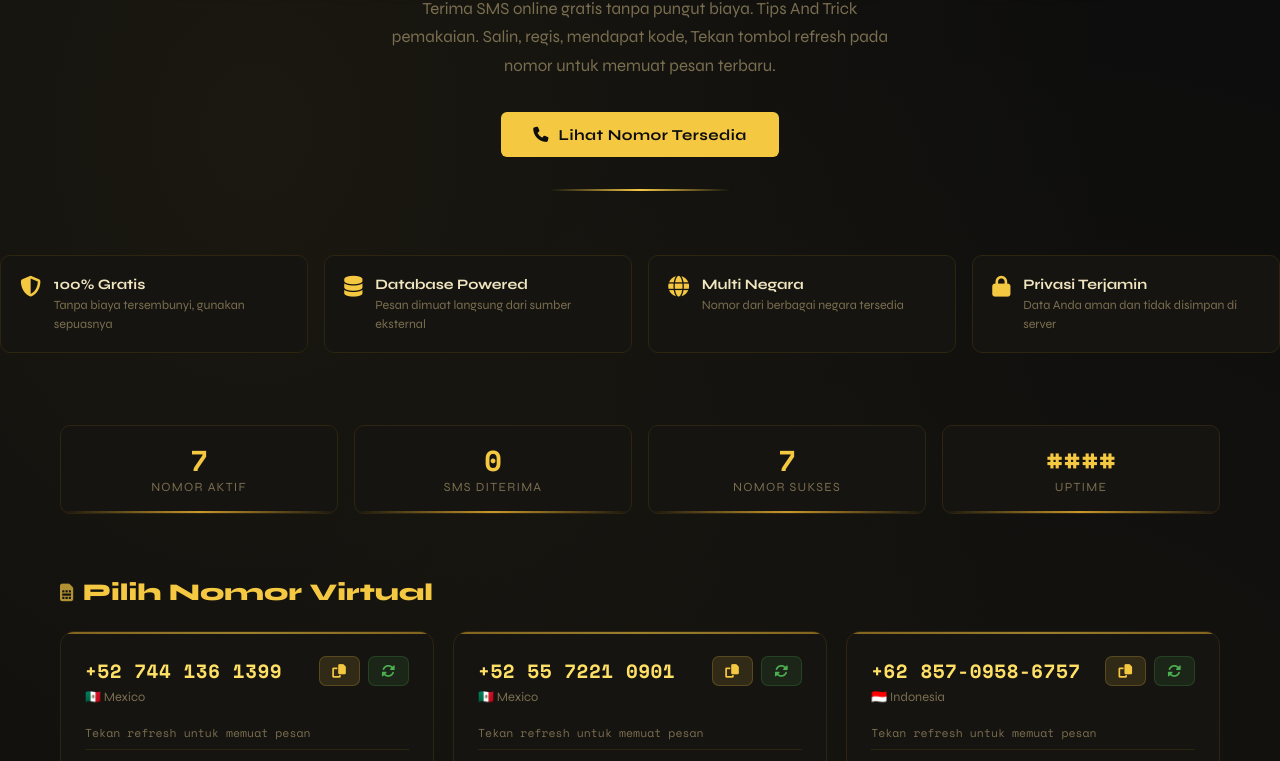
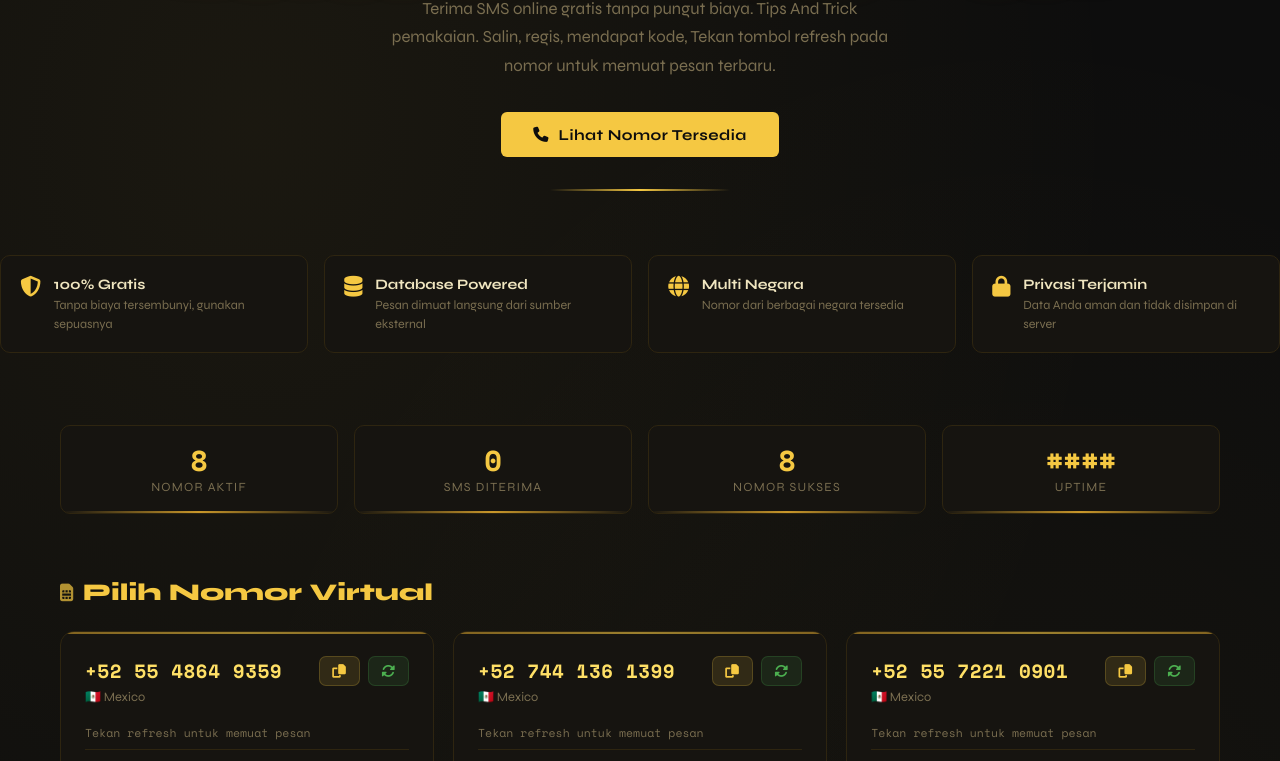
Before and after one commit to feelingjust/nuknan, a plain HTML site: page index.html in a window 1280 px wide. Shown: the part 191-952 px from the top of the page. Drawn offline with nearby package versions, Linux system fonts and the light colour scheme.

Commit message:
Add files via upload

```diff
--- a/index.html
+++ b/index.html
@@ -400,7 +400,7 @@
                     <p>SMS Diterima</p>
                 </div>
                 <div class="stat-item">
-                    <h3 id="succes-numbers">7</h3>
+                    <h3 id="succes-numbers">8</h3>
                     <p>Nomor Sukses</p>
                 </div>
                 <div class="stat-item">
@@ -419,6 +419,7 @@
     <script>
 
     const numbersData = [
+        { id: 8, number: '+52 55 4864 9359', country: 'Mexico', flag: '🇲🇽', messages: [] },
         { id: 7, number: '+52 744 136 1399', country: 'Mexico', flag: '🇲🇽', messages: [] },
         { id: 6, number: '+52 55 7221 0901', country: 'Mexico', flag: '🇲🇽', messages: [] },
         { id: 5, number: '+62 857-0958-6757', country: 'Indonesia', flag: '🇮🇩', messages: [] },
```
